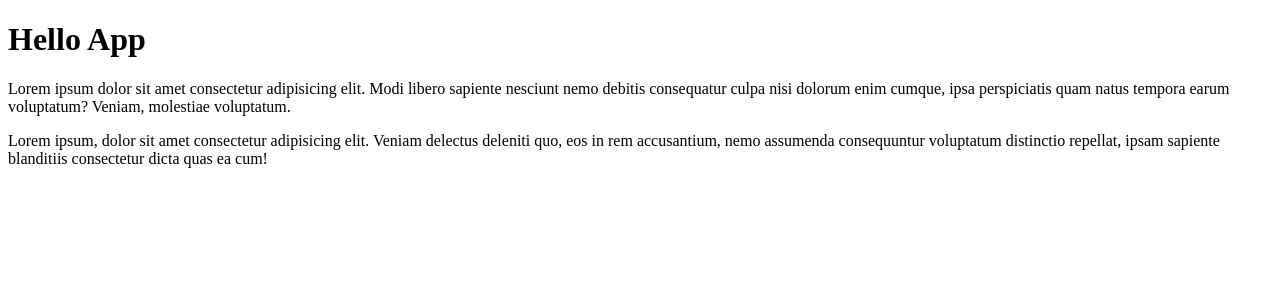
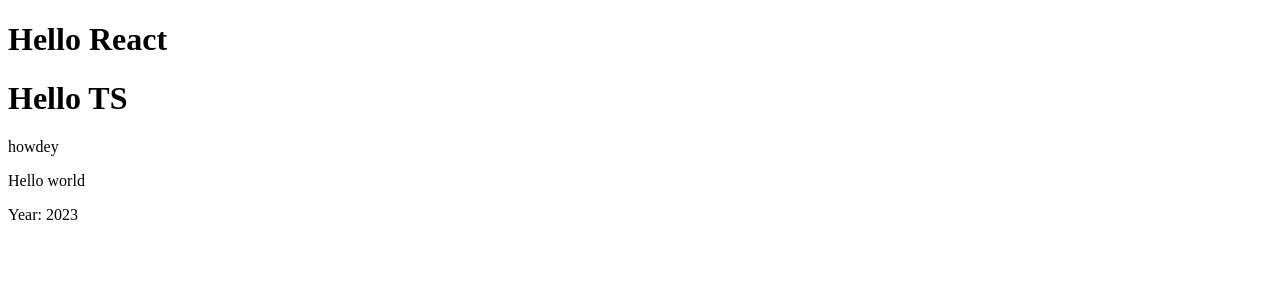
Before and after one commit to mcd-arch/react-test, a React (Create React App) app: page / in a window 1280 px wide. Shown: the top 300 px of the page. Built offline with nearby package versions, Linux system fonts and the light colour scheme.

Commit message:
props added

```diff
--- a/src/index.tsx
+++ b/src/index.tsx
@@ -21,25 +21,27 @@
     </div>
 )*/
 
-const Title = () => {
-    return <h1>Hello App</h1>
+interface ITitleProps {
+    text: string
 }
 
-const Content = () => {
+type ContentProps = {
+    text1: string
+    text2: string
+    year: number
+}
+
+const Title = (props: ITitleProps) => {
+    console.log(props)
+    return <h1>Hello {props.text}</h1>
+}
+
+const Content = (props: ContentProps) => {
     return (
         <React.Fragment>
-            <p>
-                Lorem ipsum dolor sit amet consectetur adipisicing elit. Modi
-                libero sapiente nesciunt nemo debitis consequatur culpa nisi
-                dolorum enim cumque, ipsa perspiciatis quam natus tempora earum
-                voluptatum? Veniam, molestiae voluptatum.
-            </p>
-            <p>
-                Lorem ipsum, dolor sit amet consectetur adipisicing elit. Veniam
-                delectus deleniti quo, eos in rem accusantium, nemo assumenda
-                consequuntur voluptatum distinctio repellat, ipsam sapiente
-                blanditiis consectetur dicta quas ea cum!
-            </p>
+            <p>{props.text1}</p>
+            <p>{props.text2}</p>
+            <div>Year: {props.year}</div>
         </React.Fragment>
     )
 }
@@ -47,8 +49,9 @@
 function App() {
     return (
         <>
-            <Title></Title>
-            <Content></Content>
+            <Title text="React"></Title>
+            <Title text="TS"></Title>
+            <Content text1="howdey" text2="Hello world" year={2023}></Content>
         </>
     )
 }
```
